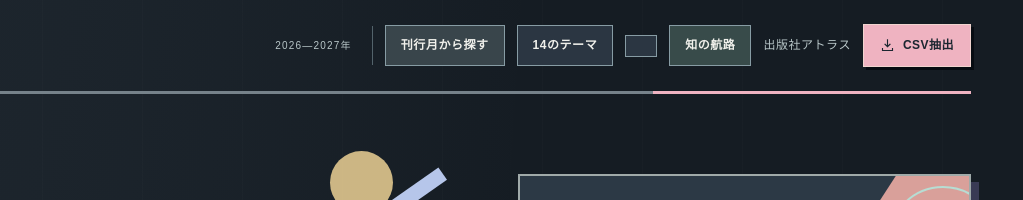
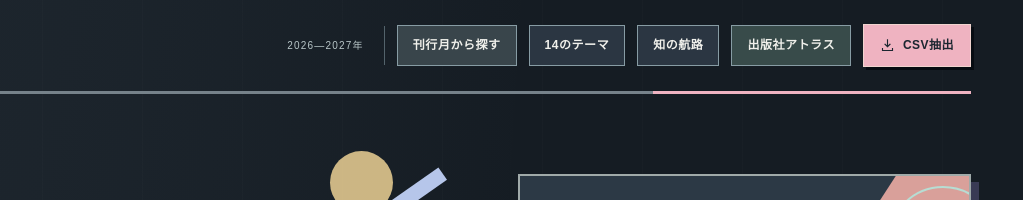
Before and after one commit to amorrmoa/curio-book-atlas-dark, a plain HTML site: page docs/index.html in a window 1280 px wide. Shown: the top 200 px of the page, 257-1280 px from the left. Drawn offline with Linux system fonts and the light colour scheme.

Commit message:
Update index.html

```diff
--- a/docs/index.html
+++ b/docs/index.html
@@ -664,7 +664,7 @@ body > .wrap, body > .foot {position: relative; z-index: 1;}
 <div class="curio-book-ocean-side curio-book-ocean-side--left" aria-hidden="true"></div>
 <div class="curio-book-ocean-side curio-book-ocean-side--right" aria-hidden="true"></div>
 <div class="wrap">
-<header class="masthead"><a href="#top" class="brand"><span class="brand-mark" aria-hidden="true"></span><span class="brand-name">奇想洋書航路<small>CURIO BOOK ATLAS</small></span></a><nav class="masthead-right" aria-label="ページ内の案内"><span>2026—2027年</span><a href="#catalog">刊行月から探す</a><a href="#themes">14のテーマ</a><a href="publishers.html"><a href="curio-idea-atlas.html">知の航路</a>出版社アトラス</a><button id="export-csv" class="csv-export" type="button" title="表示中の書籍をCSVでダウンロード" aria-label="表示中の書籍をCSVでダウンロード"><svg viewBox="0 0 24 24" width="15" height="15" aria-hidden="true" focusable="false"><path d="M12 3v11m-4-4 4 4 4-4M4 17v3h16v-3" fill="none" stroke="currentColor" stroke-width="1.8" stroke-linecap="square" stroke-linejoin="miter"/></svg>CSV抽出</button></nav></header>
+<header class="masthead"><a href="#top" class="brand"><span class="brand-mark" aria-hidden="true"></span><span class="brand-name">奇想洋書航路<small>CURIO BOOK ATLAS</small></span></a><nav class="masthead-right" aria-label="ページ内の案内"><span>2026—2027年</span><a href="#catalog">刊行月から探す</a><a href="#themes">14のテーマ</a><a href="curio-idea-atlas.html">知の航路</a><a href="publishers.html">出版社アトラス</a><button id="export-csv" class="csv-export" type="button" title="表示中の書籍をCSVでダウンロード" aria-label="表示中の書籍をCSVでダウンロード"><svg viewBox="0 0 24 24" width="15" height="15" aria-hidden="true" focusable="false"><path d="M12 3v11m-4-4 4 4 4-4M4 17v3h16v-3" fill="none" stroke="currentColor" stroke-width="1.8" stroke-linecap="square" stroke-linejoin="miter"/></svg>CSV抽出</button></nav></header>
 <main id="top">
 <section class="hero" aria-label="サイト紹介"><img class="hero-camel" src="assets/camel-books.png" alt="" aria-hidden="true">
  <div class="hero-copy"><div class="eyebrow"><span class="eyebrow-square" aria-hidden="true"></span>奇想の洋書を、刊行月で探す。</div><h1><span>奇想</span><br><em>洋書航路</em><small>CURIO BOOK ATLAS <span aria-hidden="true">/</span> 2026—2027</small></h1><p class="hero-desc">驚異の部屋、異形の生き物、魔術と視覚装置、書物の迷宮。<br>2026–2027年の洋書を、刊行月ごとに辿る小さな書誌アトラス。</p><div class="stats"><div class="stat"><strong id="totalbooks">181</strong><span>冊</span></div><div class="stat"><strong id="theme-total">14</strong><span>テーマ</span></div></div></div>
```
